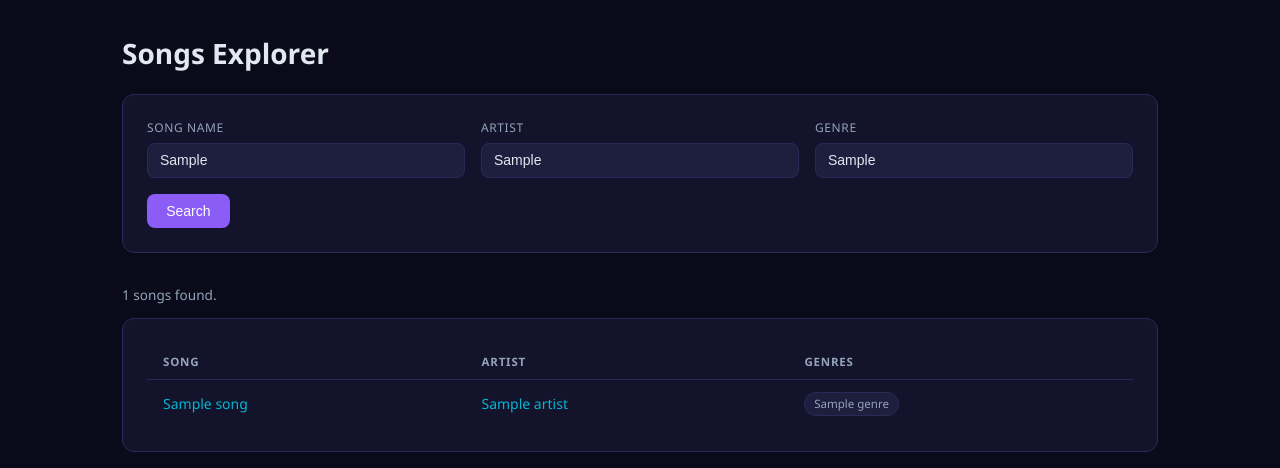
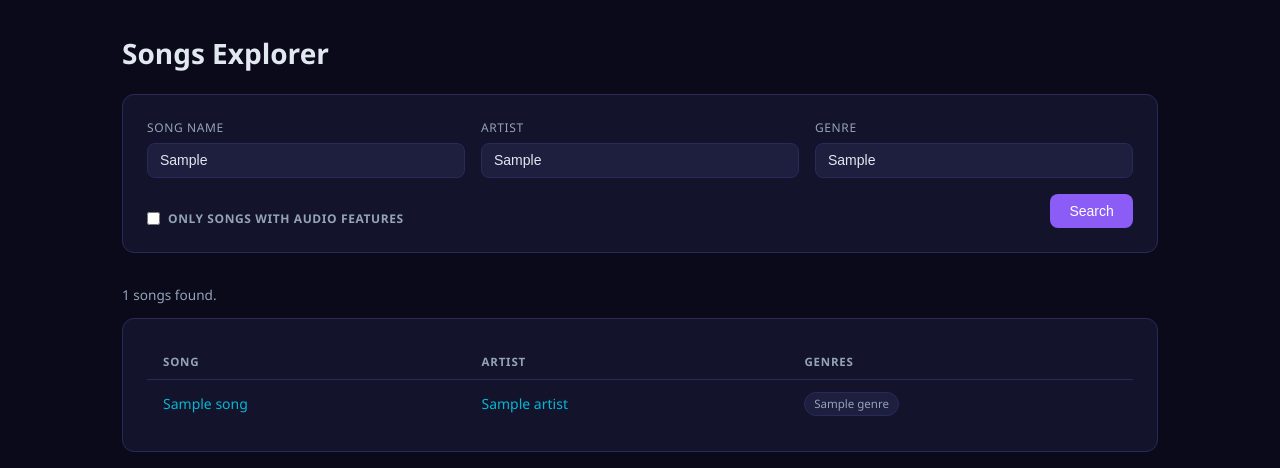
Before and after one commit to hujuc/Music-Trends-WS, a Django app: template django/music_trends/music/templates/songs.html in a window 1280 px wide. Shown: the part 56-524 px from the top of the page. Run offline with Django 5.2, Linux system fonts and the light colour scheme; the template is opened without the code that fills it: most values are stand-ins (such as "Sample title", 1, 10 or a date in 2020).

Commit message:
Add audio features filter to songs search and update template

```diff
--- a/django/music_trends/music/templates/songs.html
+++ b/django/music_trends/music/templates/songs.html
@@ -23,7 +23,13 @@
                value="{{ genre_query|default:'' }}" placeholder="e.g. pop" />
       </div>
     </div>
-    <button type="submit">Search</button>
+    <div style="display:flex;justify-content:space-between;align-items:flex-end;gap:1rem;margin-top:1rem;">
+      <label style="display:flex;align-items:center;gap:0.5rem;font-weight:600;cursor:pointer;margin:0;">
+        <input type="checkbox" name="with_audio_features" {% if with_audio_features %}checked{% endif %} />
+        Only songs with audio features
+      </label>
+      <button type="submit">Search</button>
+    </div>
   </form>
 </div>
 
@@ -66,10 +72,10 @@
     <div class="text-muted text-sm">Page {{ page }}</div>
     <div style="display:flex;gap:0.6rem;">
       {% if has_previous %}
-        <a class="btn" href="?song={{ song_query|urlencode }}&artist={{ artist_query|urlencode }}&genre={{ genre_query|urlencode }}&popularity_min={{ popularity_min|urlencode }}&popularity_max={{ popularity_max|urlencode }}&top_metric={{ top_metric|urlencode }}&page={{ previous_page }}">Previous</a>
+        <a class="btn" href="?song={{ song_query|urlencode }}&artist={{ artist_query|urlencode }}&genre={{ genre_query|urlencode }}&with_audio_features={% if with_audio_features %}on{% endif %}&popularity_min={{ popularity_min|urlencode }}&popularity_max={{ popularity_max|urlencode }}&top_metric={{ top_metric|urlencode }}&page={{ previous_page }}">Previous</a>
       {% endif %}
       {% if has_next %}
-        <a class="btn" href="?song={{ song_query|urlencode }}&artist={{ artist_query|urlencode }}&genre={{ genre_query|urlencode }}&popularity_min={{ popularity_min|urlencode }}&popularity_max={{ popularity_max|urlencode }}&top_metric={{ top_metric|urlencode }}&page={{ next_page }}">Next</a>
+        <a class="btn" href="?song={{ song_query|urlencode }}&artist={{ artist_query|urlencode }}&genre={{ genre_query|urlencode }}&with_audio_features={% if with_audio_features %}on{% endif %}&popularity_min={{ popularity_min|urlencode }}&popularity_max={{ popularity_max|urlencode }}&top_metric={{ top_metric|urlencode }}&page={{ next_page }}">Next</a>
       {% endif %}
     </div>
   </div>
```
Also changed, not shown: django/music_trends/music/views.py (+16 -0 lines).
